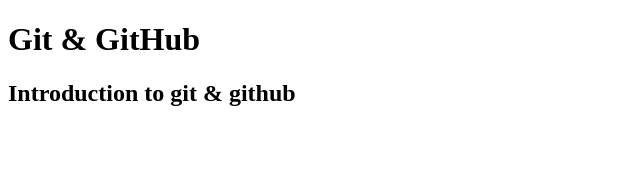
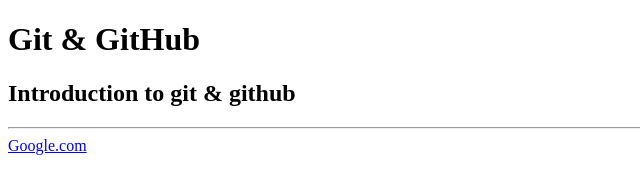
Before and after one commit to hammzyy/git-tutorial, a plain HTML site: page index.html in a window 1280 px wide. Shown: the whole page, without its empty margins (0-640 px from the left). Drawn offline with Linux system fonts and the light colour scheme.

Commit message:
google link

```diff
--- a/index.html
+++ b/index.html
@@ -11,5 +11,8 @@
     <h1>Git & GitHub</h1>
     <h2>Introduction to git & github</h2>
 
+    <hr>
+    <a href="https://www.google.com">Google.com</a>
+
 </body>
 </html>
```
